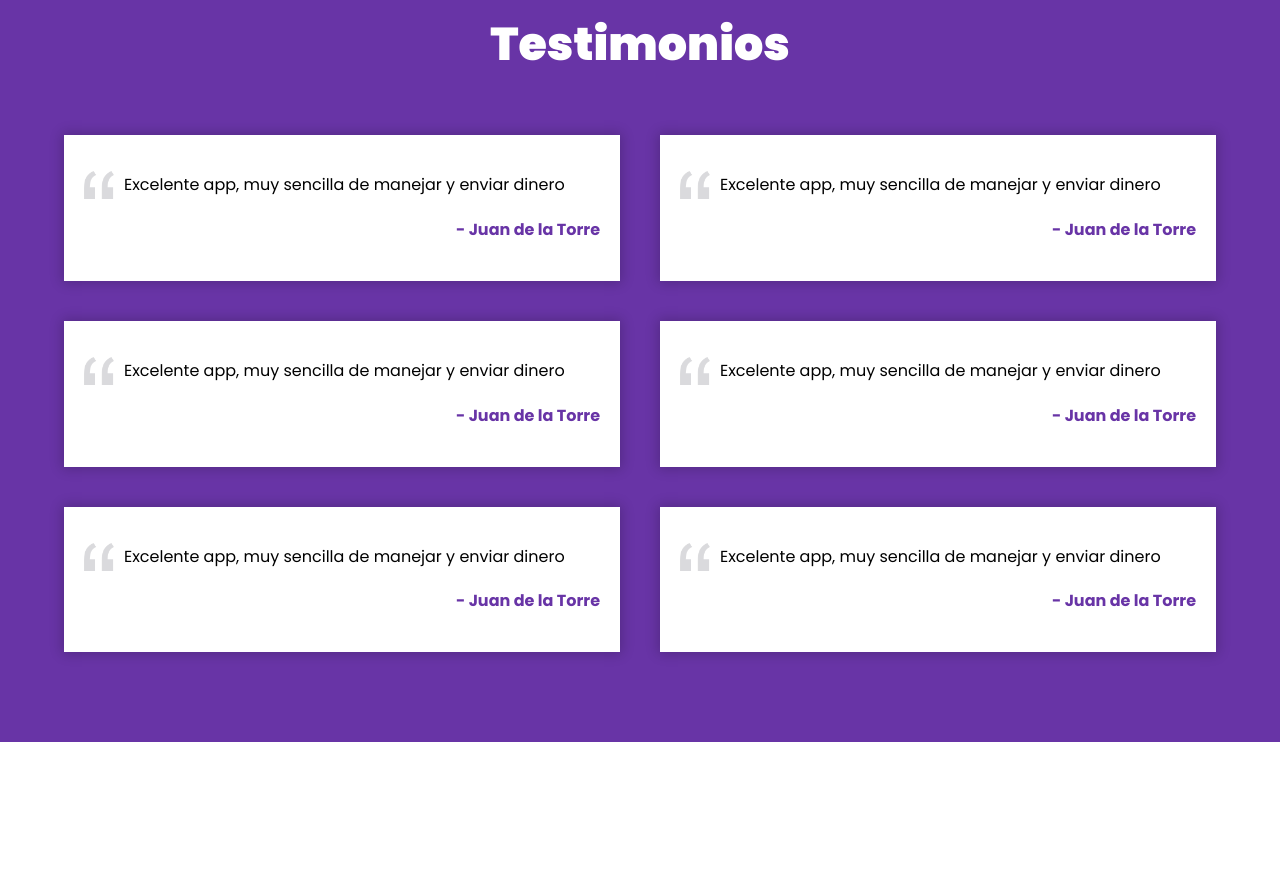
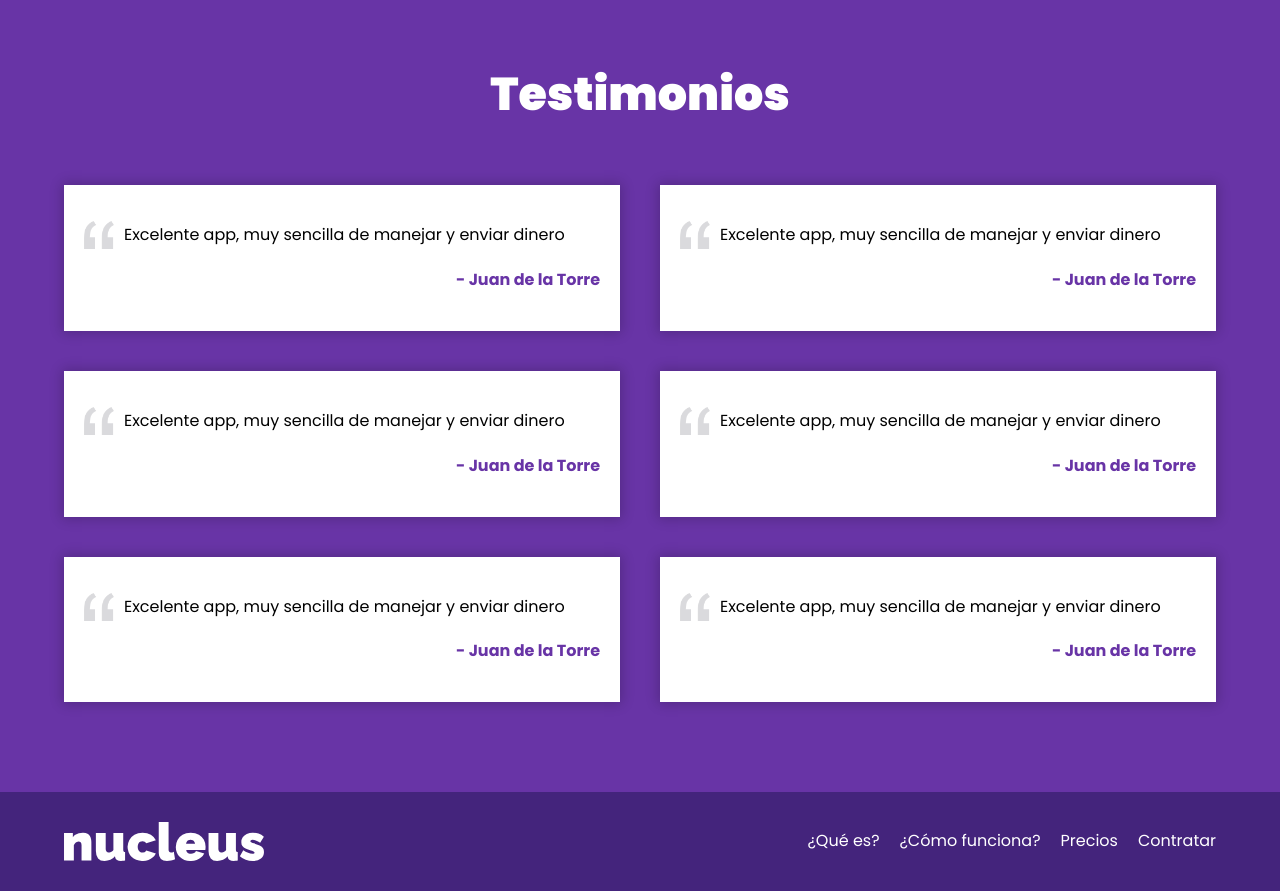
Before and after one commit to JeffVerdu/CursoCSSAvanzando, a plain HTML site: page ewallet/index.html in a window 1280 px wide. Shown: the part 3951-4842 px from the top of the page. Before the commit the page ends 4743 px from the top, so only its background shows below. Drawn offline with Linux system fonts and the light colour scheme.

Commit message:
Agregar seccion footer

```diff
--- a/ewallet/css/styles.css
+++ b/ewallet/css/styles.css
@@ -327,3 +327,28 @@ bottom: -10rem;
     font-weight: 700;
     text-align: right;
 }
+
+/* Footer */
+.footer {
+    background-color: #44247c;
+    padding: 3rem 0;
+}
+@media (min-width: 768px) {
+    .footer__grid {
+        display: flex;
+        justify-content: space-between;
+        align-items: center;
+    }
+}
+.footer__logo {
+    width: 20rem;
+    margin: 0 auto 4rem auto;
+}
+@media (min-width: 768px) {
+    .footer__logo {
+        margin: 0;
+    }
+}
+.navbar__link--textWhite {
+    color: var(--white);
+}
--- a/ewallet/index.html
+++ b/ewallet/index.html
@@ -41,6 +41,7 @@
                 </div>
             </div>
         </div>
+    </header>
 
     <main>
         <div class="nucleus">
@@ -104,7 +105,7 @@
 
             <div class="commissions__grid">
                 <div class="commissions__content">
-                    <p class="commissions__text">Mientras más utilices Nucleus, menos pagas:</p>
+                    <p class="commissions__text">Mientras más utilices nucleus, menos pagas:</p>
 
                     <div class="list">
                         <div class="list__element list__element--2col">
@@ -163,5 +164,22 @@
         </div>
     </section>
 
+    <footer class="footer">
+        <div class="footer__container">
+            <div class="footer__grid">
+                <div class="footer__logo">
+                    <img src="./img/logo-blanco.svg" alt="Imagen Logo Blanco">
+                </div>
+
+                <div class="navbar">
+                    <a href="#" class="navbar__link navbar__link--textWhite">¿Qué es?</a>
+                    <a href="#" class="navbar__link navbar__link--textWhite">¿Cómo funciona?</a>
+                    <a href="#" class="navbar__link navbar__link--textWhite">Precios</a>
+                    <a href="#" class="navbar__link navbar__link--textWhite">Contratar</a>
+                </div>
+            </div>
+        </div>
+    </footer>
+
 </body>
 </html>
```
